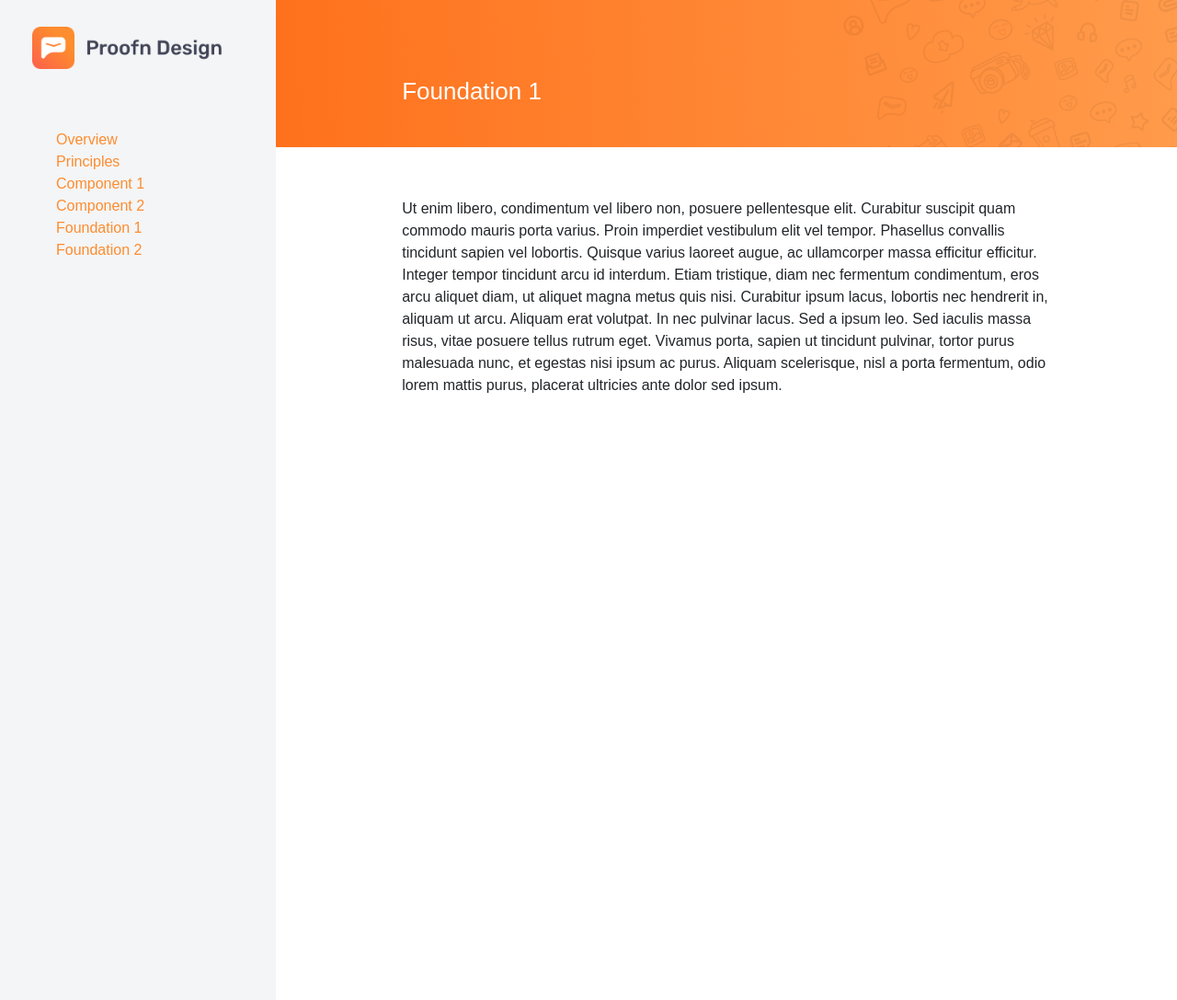
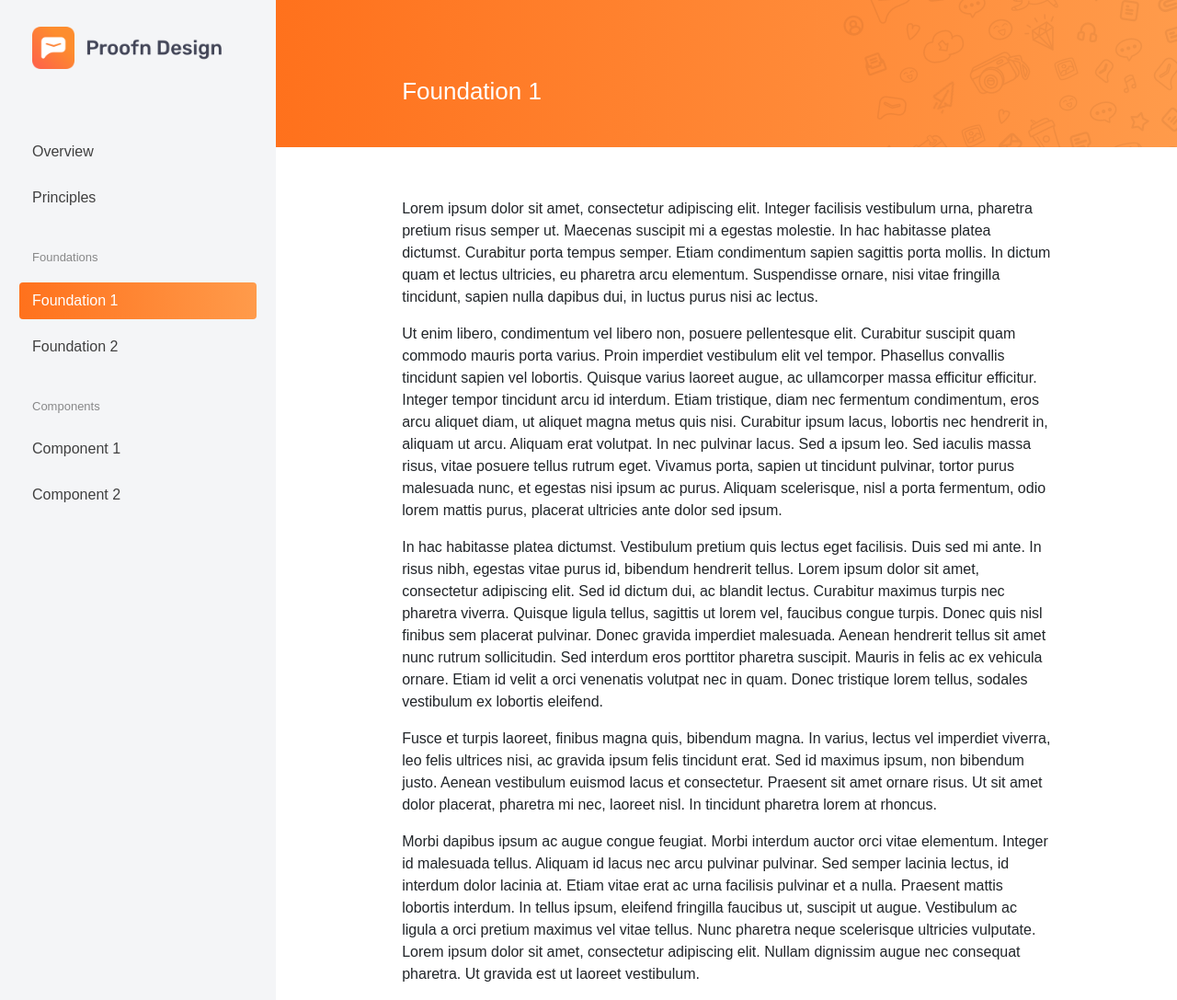
Before and after one commit to dafa00/sisa-kebahagiaan, a Jekyll site: the page built from foundations/foundation-1.md, in a window 1280 px wide and 1087 px high. Shown: the whole window at 92% size. Built offline with Jekyll 4.4.1, drawn with Linux system fonts in a browser that asks for light colours; nearby versions of some CDN libraries; Markdown is read by kramdown in place of the engine named in the settings.

Commit message:
fix sidebar style

```diff
--- a/_includes/nav-list.html
+++ b/_includes/nav-list.html
@@ -1,9 +1,8 @@
-<ul style="list-style-type: none;">
-	{% for nav in site.pages %}
-		{% if nav.type == include.type %}
-			<li>
-				<a href="{{site.baseurl}}{{nav.url}}" class="{% if page.url == nav.url%}current{% endif %}">{{nav.title}}</a>
-			</li>
-		{% endif %}
-	{% endfor %}
-</ul>
+
+{% for nav in site.pages %}
+	{% if nav.type == include.type %}
+		<li class="nav-item">
+			<a href="{{site.baseurl}}{{nav.url}}" class="nav-link {% if page.url == nav.url%}nav-active{% endif %}">{{nav.title}}</a>
+		</li>
+	{% endif %}
+{% endfor %}
--- a/_includes/sidebar.html
+++ b/_includes/sidebar.html
@@ -19,9 +19,13 @@
 
         	{% include nav-list.html type="general"%}
 
+        	<h6 class="sidebar-group">Foundations</h6>
+			{% include nav-list.html type="foundations"%}
+
+			<h6 class="sidebar-group">Components</h6>
 			{% include nav-list.html type="components"%}
 
-			{% include nav-list.html type="foundations"%}
+
 
 
       </ul>
--- a/foundations/foundation-1.md
+++ b/foundations/foundation-1.md
@@ -4,4 +4,12 @@ type: foundations
 title: Foundation 1
 ---
 
+Lorem ipsum dolor sit amet, consectetur adipiscing elit. Integer facilisis vestibulum urna, pharetra pretium risus semper ut. Maecenas suscipit mi a egestas molestie. In hac habitasse platea dictumst. Curabitur porta tempus semper. Etiam condimentum sapien sagittis porta mollis. In dictum quam et lectus ultricies, eu pharetra arcu elementum. Suspendisse ornare, nisi vitae fringilla tincidunt, sapien nulla dapibus dui, in luctus purus nisi ac lectus.
+
 Ut enim libero, condimentum vel libero non, posuere pellentesque elit. Curabitur suscipit quam commodo mauris porta varius. Proin imperdiet vestibulum elit vel tempor. Phasellus convallis tincidunt sapien vel lobortis. Quisque varius laoreet augue, ac ullamcorper massa efficitur efficitur. Integer tempor tincidunt arcu id interdum. Etiam tristique, diam nec fermentum condimentum, eros arcu aliquet diam, ut aliquet magna metus quis nisi. Curabitur ipsum lacus, lobortis nec hendrerit in, aliquam ut arcu. Aliquam erat volutpat. In nec pulvinar lacus. Sed a ipsum leo. Sed iaculis massa risus, vitae posuere tellus rutrum eget. Vivamus porta, sapien ut tincidunt pulvinar, tortor purus malesuada nunc, et egestas nisi ipsum ac purus. Aliquam scelerisque, nisl a porta fermentum, odio lorem mattis purus, placerat ultricies ante dolor sed ipsum.
+
+In hac habitasse platea dictumst. Vestibulum pretium quis lectus eget facilisis. Duis sed mi ante. In risus nibh, egestas vitae purus id, bibendum hendrerit tellus. Lorem ipsum dolor sit amet, consectetur adipiscing elit. Sed id dictum dui, ac blandit lectus. Curabitur maximus turpis nec pharetra viverra. Quisque ligula tellus, sagittis ut lorem vel, faucibus congue turpis. Donec quis nisl finibus sem placerat pulvinar. Donec gravida imperdiet malesuada. Aenean hendrerit tellus sit amet nunc rutrum sollicitudin. Sed interdum eros porttitor pharetra suscipit. Mauris in felis ac ex vehicula ornare. Etiam id velit a orci venenatis volutpat nec in quam. Donec tristique lorem tellus, sodales vestibulum ex lobortis eleifend.
+
+Fusce et turpis laoreet, finibus magna quis, bibendum magna. In varius, lectus vel imperdiet viverra, leo felis ultrices nisi, ac gravida ipsum felis tincidunt erat. Sed id maximus ipsum, non bibendum justo. Aenean vestibulum euismod lacus et consectetur. Praesent sit amet ornare risus. Ut sit amet dolor placerat, pharetra mi nec, laoreet nisl. In tincidunt pharetra lorem at rhoncus.
+
+Morbi dapibus ipsum ac augue congue feugiat. Morbi interdum auctor orci vitae elementum. Integer id malesuada tellus. Aliquam id lacus nec arcu pulvinar pulvinar. Sed semper lacinia lectus, id interdum dolor lacinia at. Etiam vitae erat ac urna facilisis pulvinar et a nulla. Praesent mattis lobortis interdum. In tellus ipsum, eleifend fringilla faucibus ut, suscipit ut augue. Vestibulum ac ligula a orci pretium maximus vel vitae tellus. Nunc pharetra neque scelerisque ultricies vulputate. Lorem ipsum dolor sit amet, consectetur adipiscing elit. Nullam dignissim augue nec consequat pharetra. Ut gravida est ut laoreet vestibulum.
```
Also changed, not shown: css/main.scss (+0 -7 lines).
